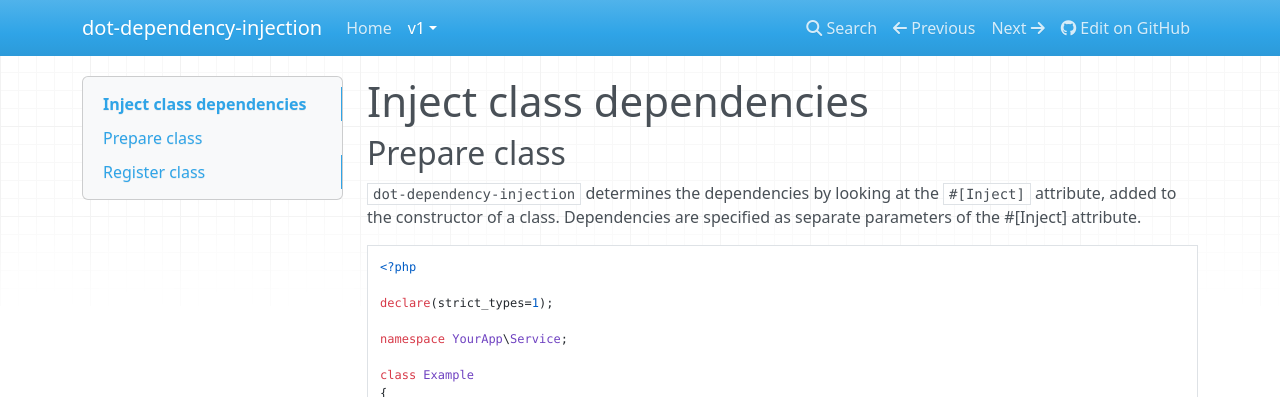
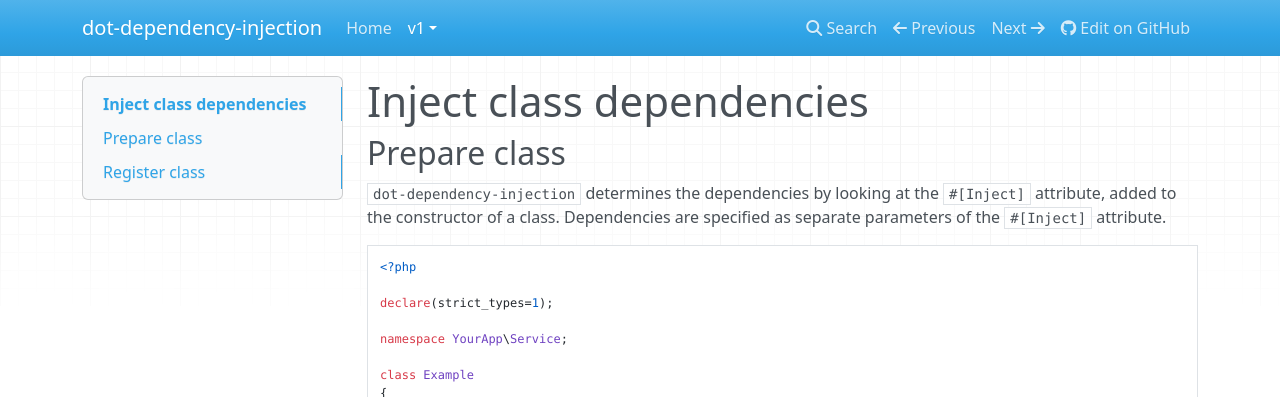
Before and after one commit to dotkernel/dot-dependency-injection, an MkDocs documentation site: the page built from docs/book/v1/factories/service.md, in a window 1280 px wide and 900 px high. Shown: the top 397 px of the window. Built offline with MkDocs 1.6.1, drawn with Linux system fonts in a browser that asks for light colours; nearby versions of some CDN libraries.

Commit message:
Issue #6: Bump Psalm to 6.x
Signed-off-by: alexmerlin <alex.merlin.1985@gmail.com>

````diff
--- a/composer.json
+++ b/composer.json
@@ -29,9 +29,9 @@
         "psr/container": "^1.0 || ^2.0"
     },
     "require-dev": {
+        "laminas/laminas-coding-standard": "^3.0",
         "phpunit/phpunit": "^10.5",
-        "vimeo/psalm": "^5.20",
-        "laminas/laminas-coding-standard": "^3.0"
+        "vimeo/psalm": "^6.0"
     },
     "autoload": {
         "psr-4": {
--- a/docs/book/v1/factories/service.md
+++ b/docs/book/v1/factories/service.md
@@ -2,9 +2,8 @@
 
 ## Prepare class
 
-`dot-dependency-injection` determines the dependencies by looking at the `#[Inject]` attribute, added to the
-constructor of a class.
-Dependencies are specified as separate parameters of the #[Inject] attribute.
+`dot-dependency-injection` determines the dependencies by looking at the `#[Inject]` attribute, added to the constructor of a class.
+Dependencies are specified as separate parameters of the `#[Inject]` attribute.
 
 ```php
 <?php
@@ -49,8 +48,7 @@ If your class needs the value of a specific configuration key, you can specify t
 
 Open the ConfigProvider of the module where your class resides.
 
-Add a new entry under `factories`, where the key is your class FQCN and the value
-is `Dot\DependencyInjection\Factory\AttributedServiceFactory::class`.
+Add a new entry under `factories`, where the key is your class FQCN and the value is `Dot\DependencyInjection\Factory\AttributedServiceFactory::class`.
 
 See below example for a better understanding of the file structure.
 
````
Also changed, not shown: README.md (+1 -1 lines), docs/book/v1/factories/repository.md (+2 -4 lines), .laminas-ci.json, 1 other file.
